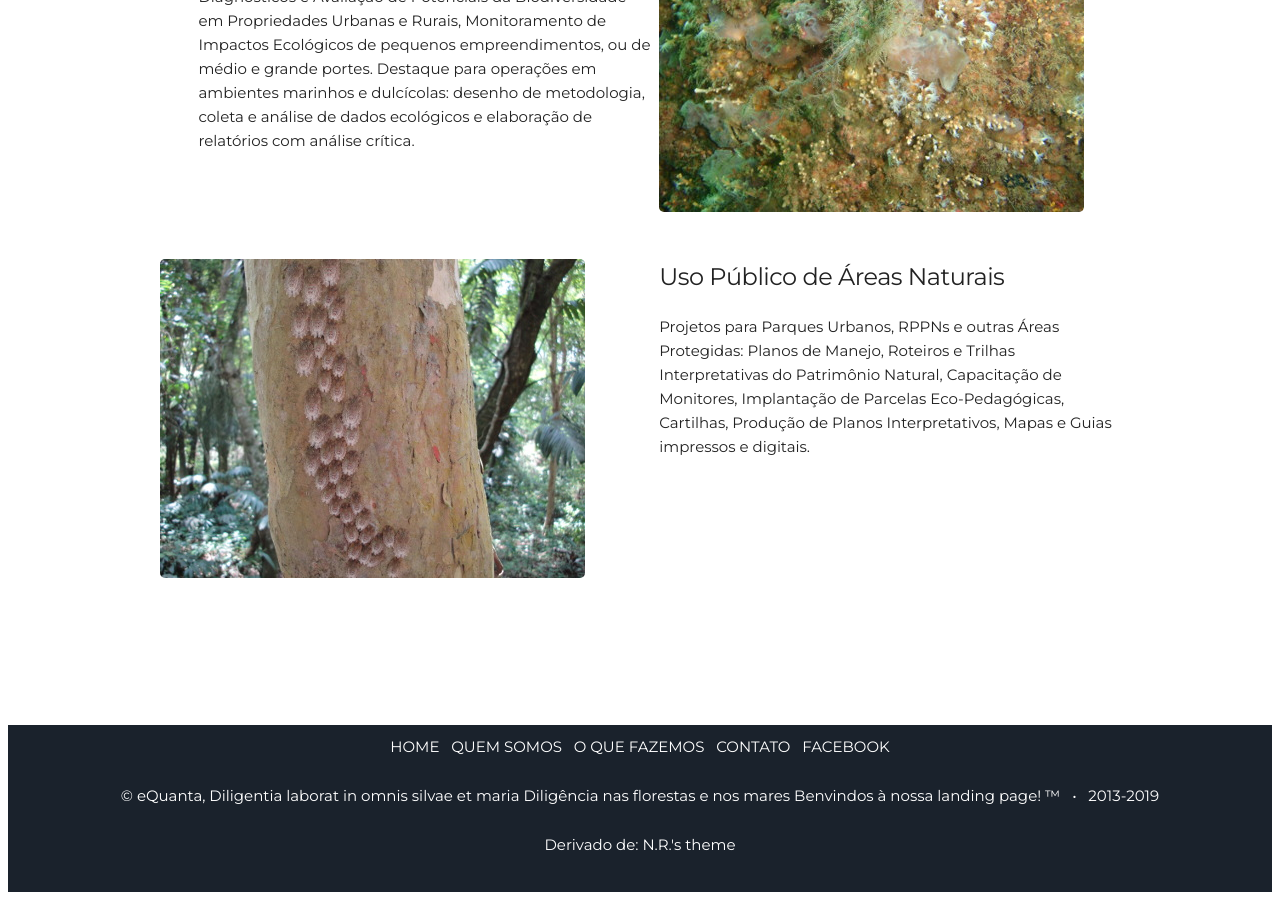
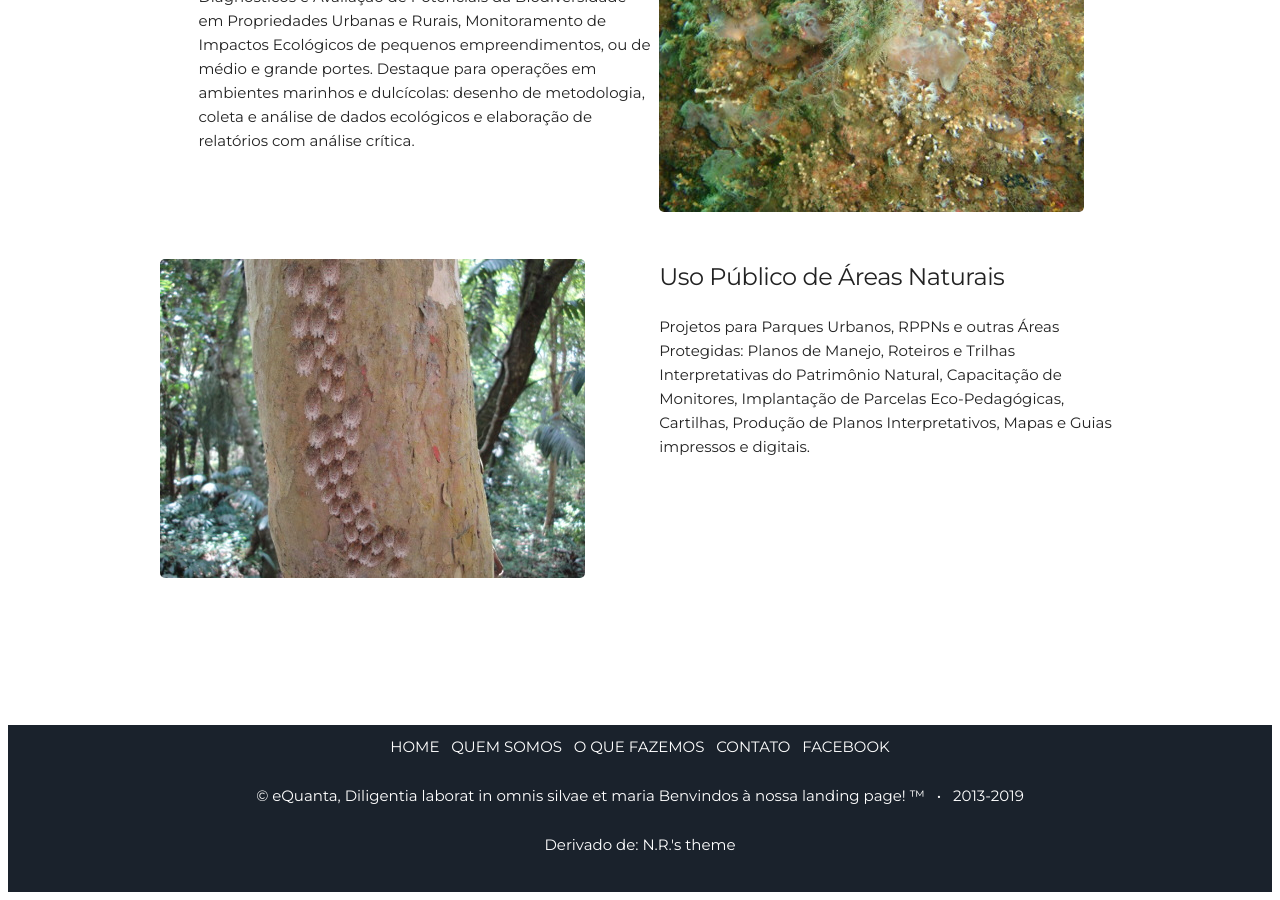
Before and after one commit to leroy1977/eQ1, a Jekyll site: the page built from index.html, in a window 1280 px wide and 900 px high, scrolled down 2398 px. Built offline with Jekyll 4.4.1, drawn with Linux system fonts in a browser that asks for light colours; some of the changed text lies outside the part shown.

Commit message:
Update _config.yml

```diff
--- a/_config.yml
+++ b/_config.yml
@@ -1,6 +1,6 @@
 # Site settings
 title: eQuanta
-description: Diligentia laborat in omnis silvae et maria Diligência nas florestas e nos mares Benvindos à nossa landing page!
+description: Diligentia laborat in omnis silvae et maria  Benvindos à nossa landing page!
 baseurl: "" # the subpath of your site, e.g. /blog
 url: https://leroy1977.github.io/eQ1/ # the base hostname & protocol for your site e.g. http://willianjusten.com.br
 # Diligentia laborat in omnis silvae, flumem et maria.
@@ -13,7 +13,7 @@
 username: eQuanta
 user_description: Organizada pela experiência de mais de 10 anos de sua equipe base, a eQuanta opera desde 2013 previlegiando rigor técnico, custo-efetividade e excelência, em relações de cooperação, transparência e sinergia. Contamos com uma equipe de consultores, mestres e doutores em especialidades variadas, organizada segundo as características de cada projeto.
 
-user_title: Diligentia laborat in omnis silvae et maria Diligência nas florestas e nos mares Benvindos à nossa landing page!
+user_title: Diligentia laborat in omnis silvae et maria Benvindos à nossa landing page!
 email: e.quanta.env@gmail.com
 # twitter_username: lorem_ipsum
 # github_username:  lorem_ipsum
```
